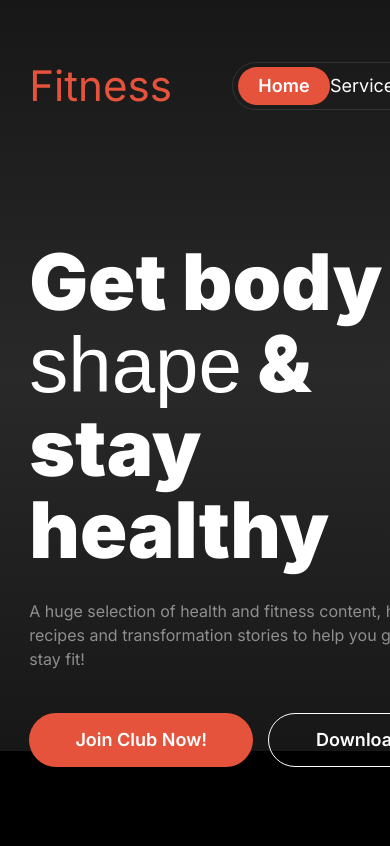
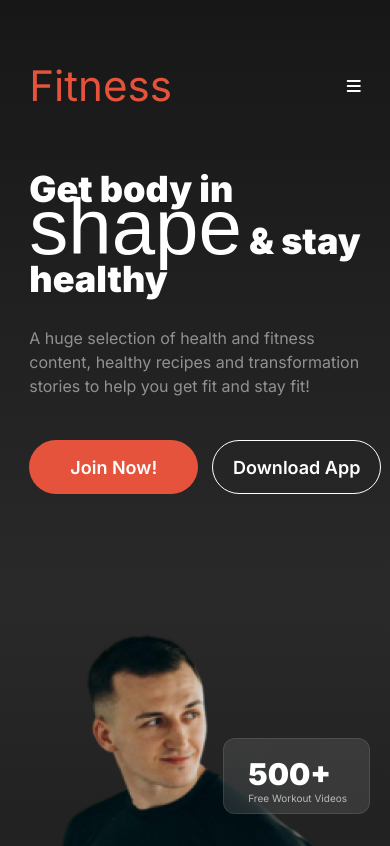
Before and after one commit to monzila-akter/assignment-2, a plain HTML site: page index.html in a window 390 px wide. Shown: the top 846 px of the page. Drawn offline with Linux system fonts and the light colour scheme; a web font is replaced by a local one.

Commit message:
added changes

```diff
--- a/index.html
+++ b/index.html
@@ -4,7 +4,12 @@
     <meta charset="UTF-8" />
     <meta name="viewport" content="width=device-width, initial-scale=1.0" />
     <title>Assignment-2</title>
-    <link rel="stylesheet" href="../Assignment-2/styles.css" />
+    <!-- font awesome cdn -->
+    <script
+      src="https://kit.fontawesome.com/1cffa9d959.js"
+      crossorigin="anonymous"
+    ></script>
+    <link rel="stylesheet" href="./styles.css" />
   </head>
   <body class="light">
     <header class="bg-light">
@@ -19,6 +24,7 @@
           <a href="">Contact</a>
           <a href="">About</a>
         </div>
+        <div class="ham-burger"><i class="fa-solid fa-bars"></i></div>
       </nav>
       <!-- start banner section here -->
       <div class="banner">
@@ -34,6 +40,7 @@
           </p>
           <div class="btn">
             <button class="btn-primary">Join Club Now!</button>
+            <button class="btn-primarys">Join Now!</button>
             <button class="btn-secondary">Download App</button>
           </div>
         </div>
--- a/styles.css
+++ b/styles.css
@@ -46,6 +46,10 @@ body {
   padding-right: 24px;
   padding-left: 5px;
 }
+.ham-burger {
+  color: rgb(255, 255, 255);
+  display: none;
+}
 .nav-links > a {
   color: rgb(255, 255, 255);
   font-size: 1.125rem;
@@ -60,6 +64,17 @@ body {
   color: rgb(255, 255, 255);
   font-size: 1.125rem;
   font-weight: 600;
+}
+.btn-primarys {
+  width: 92px;
+  height: 38px;
+  border-radius: 46px;
+  background: rgb(230, 83, 60);
+  border: none;
+  color: rgb(255, 255, 255);
+  font-size: 1.125rem;
+  font-weight: 600;
+  display: none;
 }
 /* styles banner section here */
 .banner {
@@ -782,3 +797,72 @@ footer > p {
   font-size: 1.25rem;
   text-align: center;
 }
+/* Responsive Website in mobile */
+@media screen and (max-width: 576px) {
+  .nav-links {
+    display: none;
+  }
+  .ham-burger {
+    display: block;
+  }
+  .banner {
+    display: flex;
+    flex-direction: column;
+    width: 352px;
+    margin-bottom: 10px;
+  }
+  .banner-content {
+    width: 100%;
+  }
+  .banner-content h1 {
+    font-size: 2.25rem;
+    margin-bottom: 28px;
+  }
+  .btn {
+    width: 352px;
+    display: flex;
+    justify-content: space-between;
+  }
+  .btn-primary {
+    display: none;
+  }
+  .btn-primarys {
+    width: 169px;
+    height: 54px;
+    display: block;
+  }
+  .btn-secondary {
+    width: 169px;
+    height: 54px;
+  }
+  .banner-image {
+    width: 100%;
+  }
+  .card-one {
+    width: 145px;
+    height: 74px;
+    margin-left: 194px;
+  }
+  .card-one h3 {
+    font-size: 1.875rem;
+  }
+  .card-one p {
+    font-size: 0.625rem;
+  }
+  .card-two {
+    width: 155px;
+    height: 72px;
+    margin-left: 12px;
+  }
+  .card-two h3 {
+    font-size: 1.125rem;
+  }
+  .card-two p {
+    font-size: 0.75rem;
+  }
+  .circle {
+    width: 30px;
+    height: 30px;
+    display: flex;
+  }
+}
```
